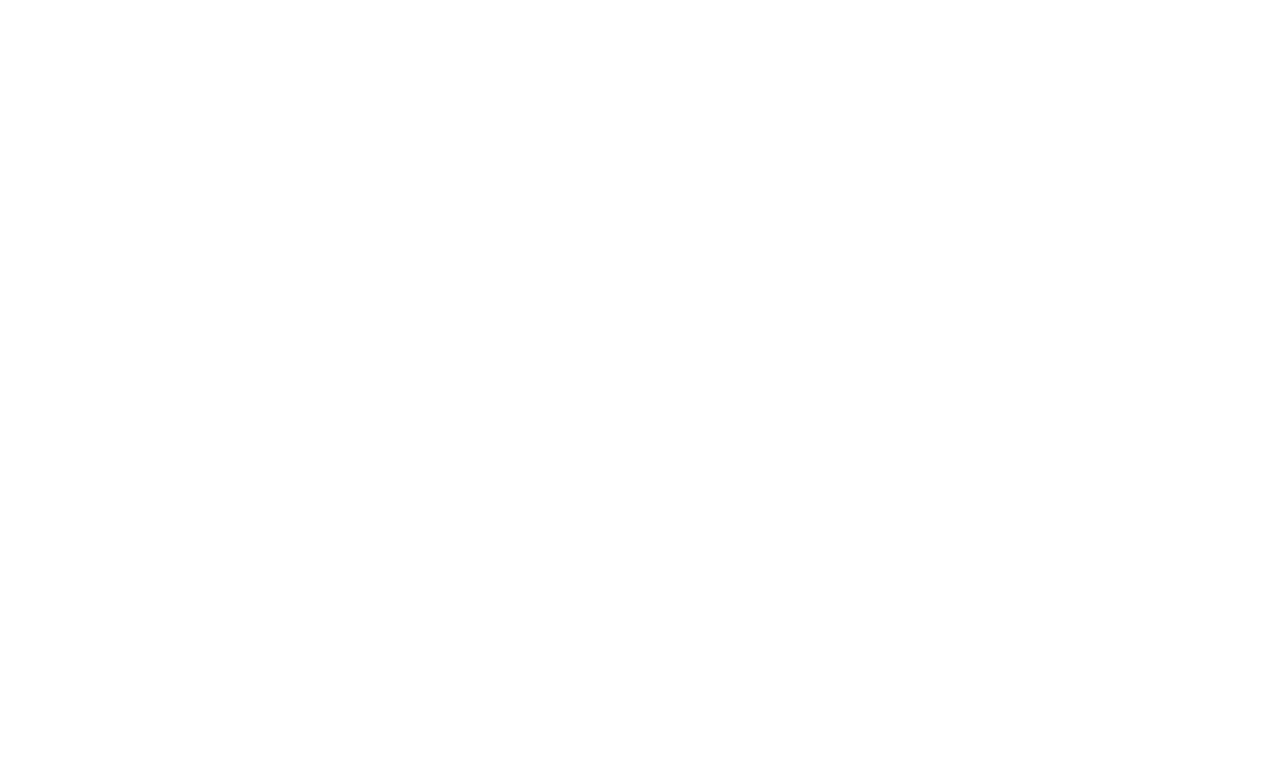
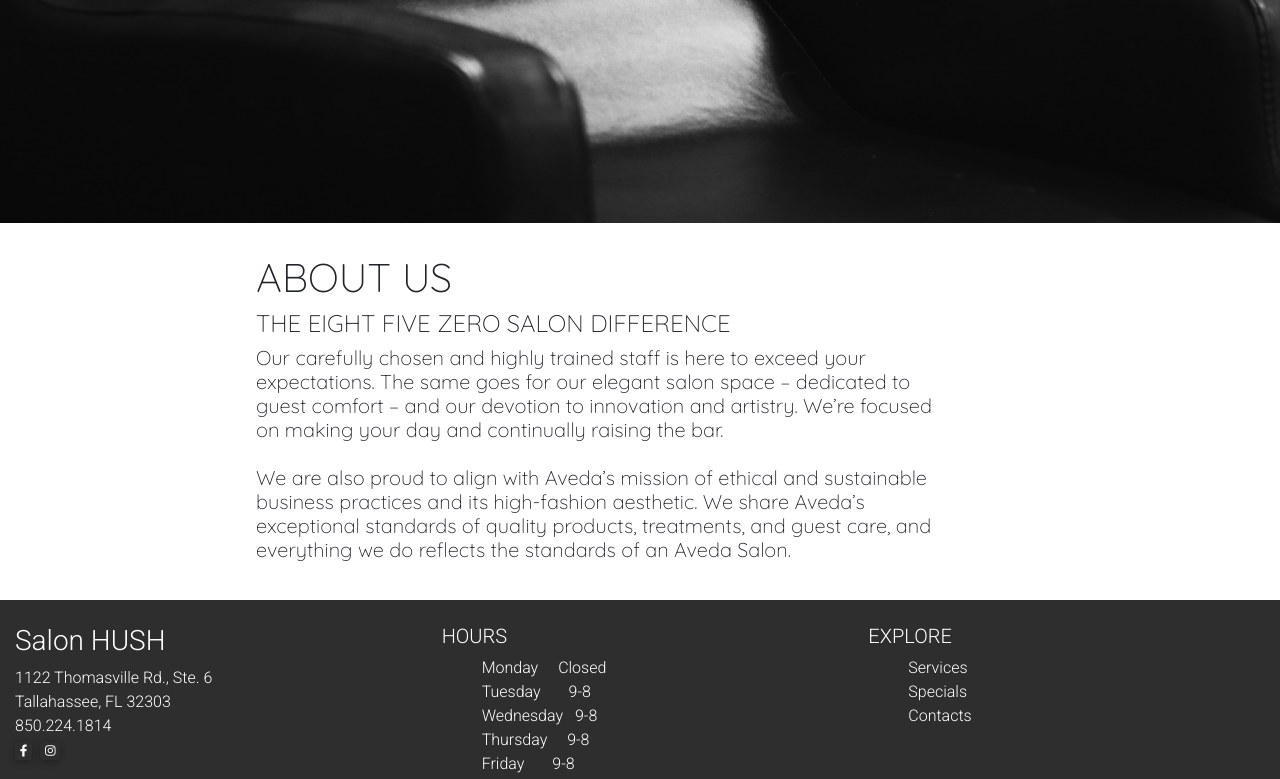
Before and after one commit to HansaSandamal/salon-app-react, a React (Create React App) app: page /about in a window 1280 px wide. Shown: the part 1421-2200 px from the top of the page. Before the commit the page ends 1087 px from the top, so only its background shows below. Built offline with nearby package versions, Linux system fonts and the light colour scheme.

Commit message:
added about page

```diff
--- a/src/App.tsx
+++ b/src/App.tsx
@@ -7,6 +7,7 @@
 import 'mdbreact/dist/css/mdb.css';
 import Footer from "./layouts/Footer";
 import Home from "./view/Home";
+import About from './view/About';
 
 
 
@@ -16,8 +17,7 @@
         <div className="App">
             <Header/>
             <Home/>
-
-
+            <About/>
             <Footer/>
 
         </div>
--- a/src/assets/style_sheets/main.scss
+++ b/src/assets/style_sheets/main.scss
@@ -1,5 +1,6 @@
 @import "layouts/header";
 @import "view/home";
+@import "view/about";
 .font-link {
   font-family: 'Quicksand', sans-serif;
 }
--- /dev/null
+++ b/src/assets/style_sheets/view/_about.scss
@@ -0,0 +1,5 @@
+.content{
+  padding-left: 20%;
+  padding-top: 30px;
+  padding-bottom: 30px;
+}
--- /dev/null
+++ b/src/view/About.tsx
@@ -0,0 +1,26 @@
+import React from "react";
+import cv3 from "../assets/images/cv3.jpg";
+import {Image} from "react-bootstrap";
+
+const About: React.FC = () => {
+    return (
+        <React.Fragment>
+            <Image src={cv3} alt='cover' fluid/>
+            <div className='content'>
+                <h1 className='font-link'><b>ABOUT US</b></h1>
+                <h4 className='font-link'><b>THE EIGHT FIVE ZERO SALON DIFFERENCE</b></h4>
+                <h5 className='font-link'>Our carefully chosen and highly trained staff is here to exceed your <br/>expectations.
+                    The same goes for our elegant salon space – dedicated to <br/>guest comfort – and our devotion
+                    to innovation and artistry. We’re focused <br/>on making your day and continually raising the
+                    bar.<br/><br/>
+
+                    We are also proud to align with Aveda’s mission of ethical and sustainable<br/> business
+                    practices and its high-fashion aesthetic. We share Aveda’s <br/>exceptional standards of quality
+                    products, treatments, and guest care, and<br/> everything we do reflects the standards of an
+                    Aveda Salon.</h5>
+
+            </div>
+        </React.Fragment>
+    )
+}
+export default About;
```
